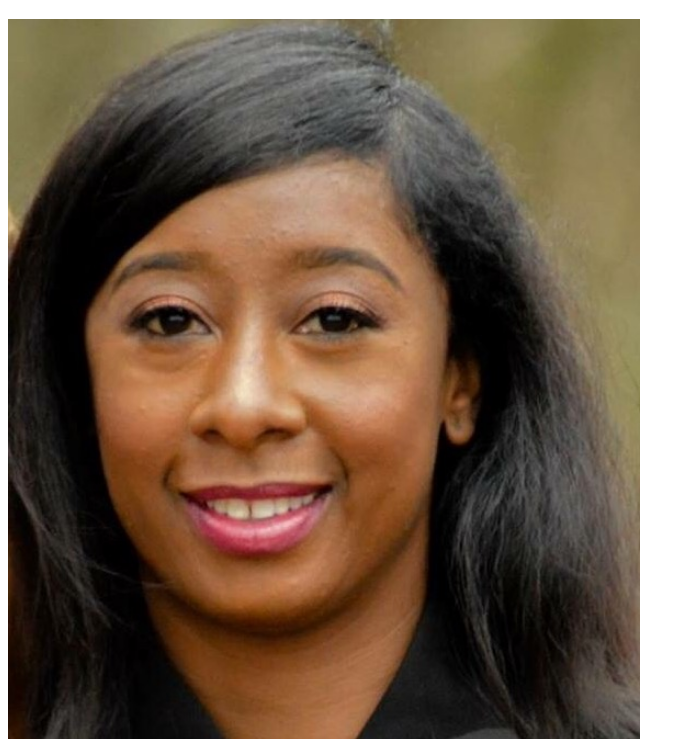
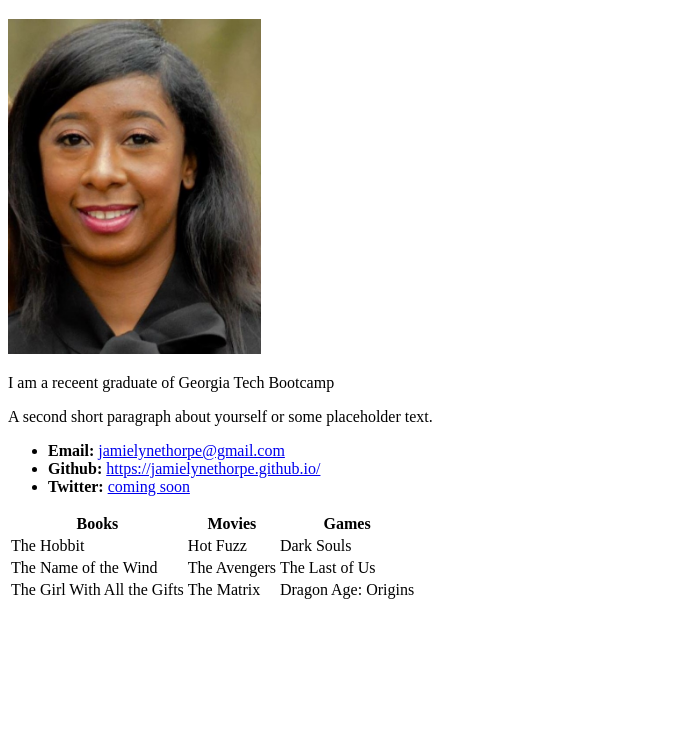
Before and after one commit to jamielynethorpe/jamielynethorpe.github.io, a plain HTML site: page index.html in a window 1280 px wide. Shown: the part 61-800 px from the top of the page, without its empty margins (0-695 px from the left). Drawn offline with Linux system fonts and the light colour scheme.

Commit message:
updated file

```diff
--- a/index.html
+++ b/index.html
@@ -9,7 +9,7 @@
 
   <h1>Jamie Thorpe</h1>
 
-  <img src="profile.png" style="width:50%;"alt="Jamie Thorpe">
+  <img src="profile.png" style="width:20%;"alt="Jamie Thorpe">
 
   <p>I am a receent graduate of Georgia Tech Bootcamp </p>
   <p>A second short paragraph about yourself or some placeholder text.</p>
```
